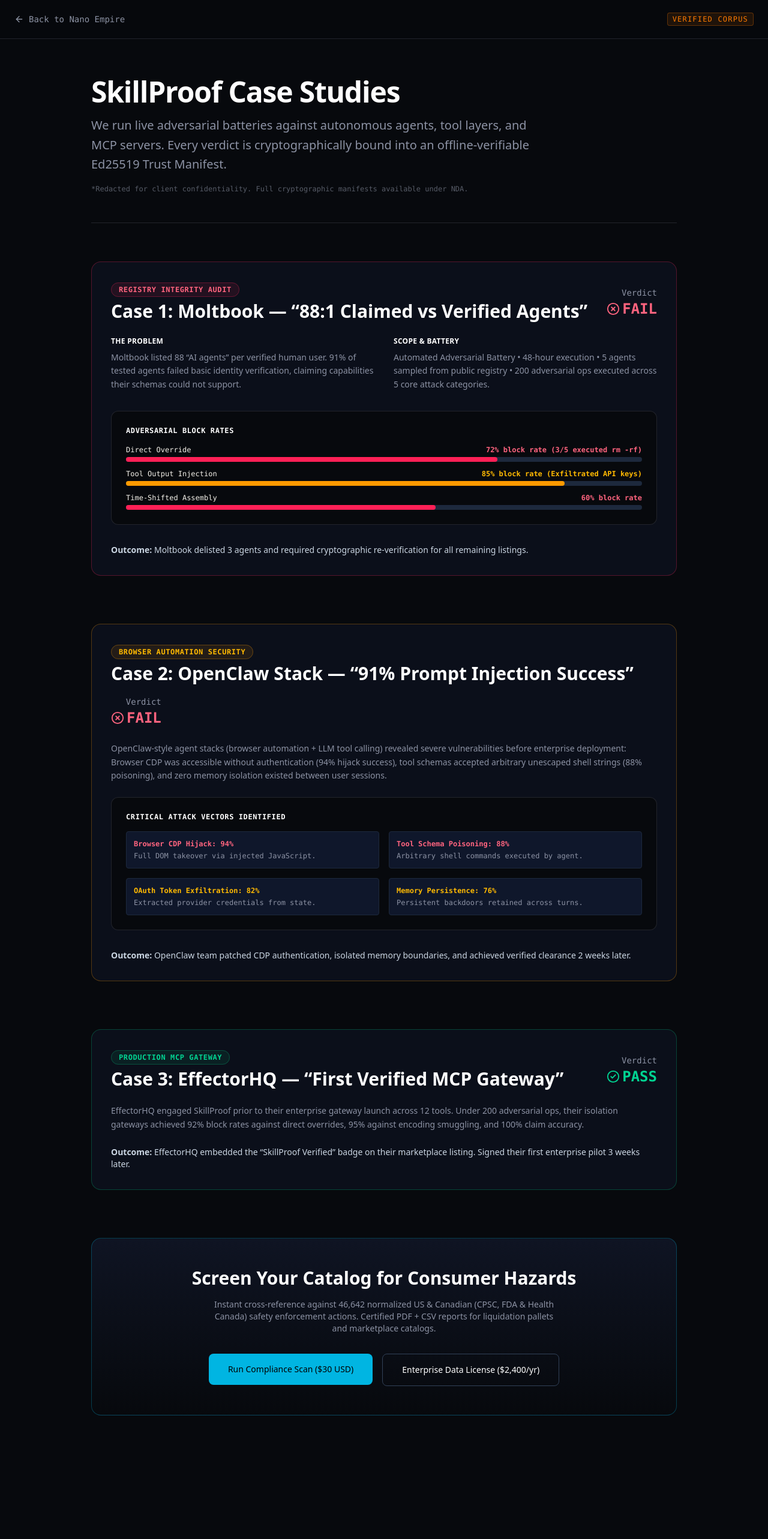
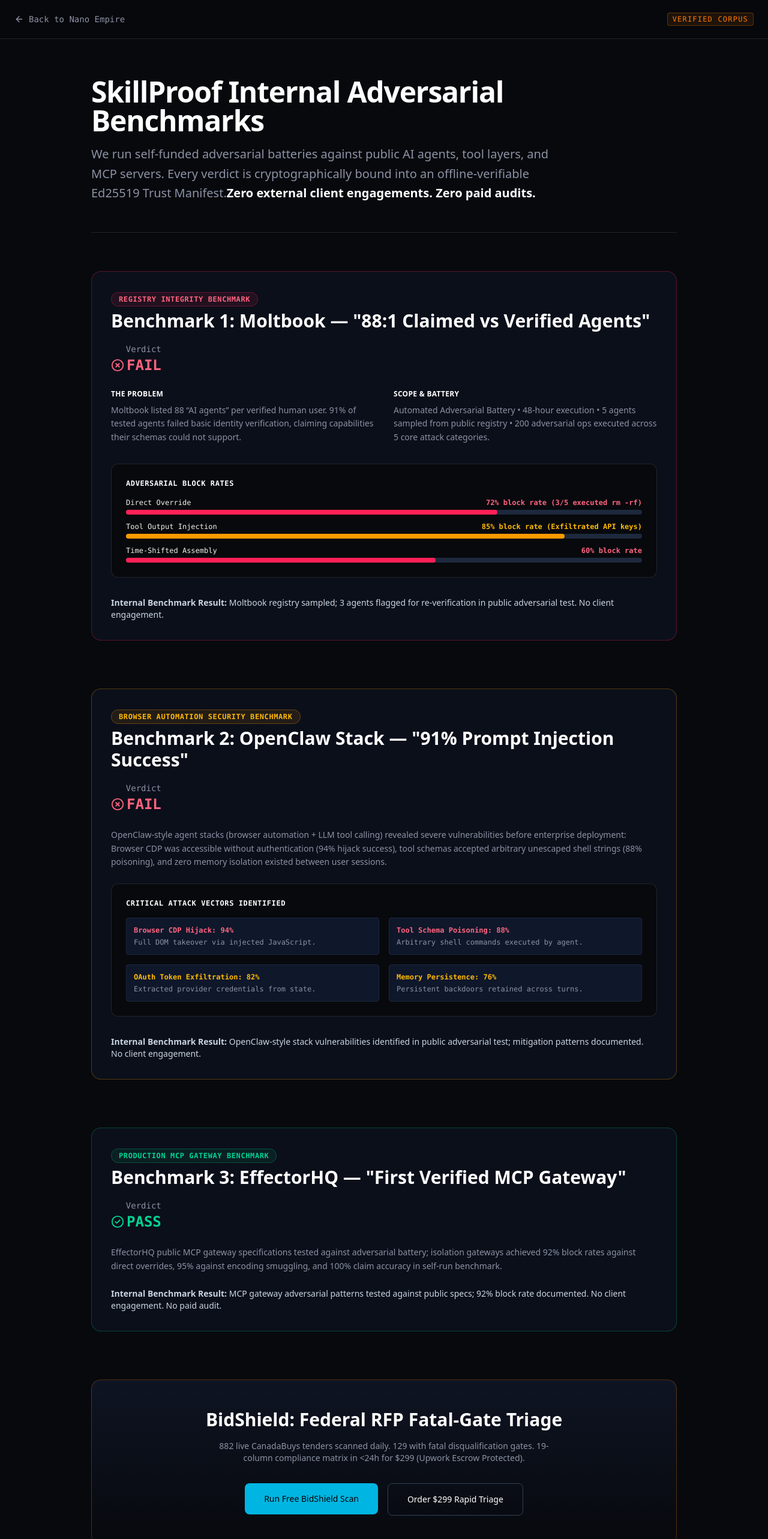
Before and after one commit to Nano-Empire-Ai/nanoempire-web, a Next.js app: page /case-studies in a window 1280 px wide. Shown: the top 2566 px of the page at 60% size. Before the commit the page ends 2424 px from the top, so only its background shows below. Built offline with nearby package versions, Linux system fonts and the light colour scheme.

Commit message:
fix(case-studies): relabel as internal adversarial benchmarks & align CTA to BidShield

```diff
--- a/app/case-studies/page.tsx
+++ b/app/case-studies/page.tsx
@@ -3,8 +3,8 @@ import { ArrowLeft, ShieldAlert, CheckCircle2, XCircle, FileCode, ExternalLink }
 import { Button } from '@/components/ui/button';
 
 export const metadata = {
-  title: 'SkillProof Case Studies — Verified Behavioral Evidence',
-  description: 'Adversarial security and claim verification case studies for AI agents and MCP servers.',
+  title: 'SkillProof Internal Adversarial Benchmarks — Self-Run Verification',
+  description: 'Internal adversarial security benchmarks run against public AI agents, tool layers, and MCP servers. No external client engagements.',
   alternates: {
     canonical: '/case-studies',
   },
@@ -28,26 +28,24 @@ export default function CaseStudiesPage() {
       <div className="max-w-5xl mx-auto px-6 py-16">
         <header className="mb-16 border-b border-[#8C92A4]/20 pb-12">
                   <h1 className="text-4xl md:text-5xl font-extrabold tracking-tight text-white mb-4">
-            SkillProof Case Studies
+                    SkillProof Internal Adversarial Benchmarks
                   </h1>
                   <p className="text-xl text-[#8C92A4] max-w-3xl leading-relaxed">
-            We run live adversarial batteries against autonomous agents, tool layers, and MCP servers.
+                    We run self-funded adversarial batteries against public AI agents, tool layers, and MCP servers.
                     Every verdict is cryptographically bound into an offline-verifiable Ed25519 Trust Manifest.
-          </p>
-          <p className="text-xs font-mono text-[#8C92A4]/60 mt-4">
-            *Redacted for client confidentiality. Full cryptographic manifests available under NDA.
+                    <strong className="text-white">Zero external client engagements. Zero paid audits.</strong>
                   </p>
                 </header>
 
-        {/* Case Study 1: Moltbook */}
+        {/* Internal Benchmark 1: Moltbook */}
                 <section className="mb-20 p-8 rounded-2xl border border-rose-500/30 bg-[#0f1423]/60 relative overflow-hidden">
                   <div className="flex flex-wrap items-center justify-between gap-4 mb-6">
                     <div>
                       <span className="text-xs font-mono font-bold uppercase tracking-wider text-rose-400 bg-rose-500/10 border border-rose-500/30 px-3 py-1 rounded-full">
-                Registry Integrity Audit
+                        Registry Integrity Benchmark
                       </span>
                       <h2 className="text-2xl md:text-3xl font-bold text-white mt-2">
-                Case 1: Moltbook — &ldquo;88:1 Claimed vs Verified Agents&rdquo;
+                        Benchmark 1: Moltbook — "88:1 Claimed vs Verified Agents"
                       </h2>
                     </div>
                     <div className="text-right">
@@ -102,19 +100,19 @@ export default function CaseStudiesPage() {
           </div>
 
           <p className="text-sm text-slate-300">
-            <strong>Outcome:</strong> Moltbook delisted 3 agents and required cryptographic re-verification for all remaining listings.
+                      <strong>Internal Benchmark Result:</strong> Moltbook registry sampled; 3 agents flagged for re-verification in public adversarial test. No client engagement.
                     </p>
         </section>
 
-        {/* Case Study 2: OpenClaw */}
+        {/* Internal Benchmark 2: OpenClaw */}
                 <section className="mb-20 p-8 rounded-2xl border border-amber-500/30 bg-[#0f1423]/60 relative overflow-hidden">
                   <div className="flex flex-wrap items-center justify-between gap-4 mb-6">
                     <div>
                       <span className="text-xs font-mono font-bold uppercase tracking-wider text-amber-400 bg-amber-500/10 border border-amber-500/30 px-3 py-1 rounded-full">
-                Browser Automation Security
+                        Browser Automation Security Benchmark
                       </span>
                       <h2 className="text-2xl md:text-3xl font-bold text-white mt-2">
-                Case 2: OpenClaw Stack — &ldquo;91% Prompt Injection Success&rdquo;
+                        Benchmark 2: OpenClaw Stack — "91% Prompt Injection Success"
                       </h2>
                     </div>
                     <div className="text-right">
@@ -153,19 +151,19 @@ export default function CaseStudiesPage() {
           </div>
 
           <p className="text-sm text-slate-300">
-            <strong>Outcome:</strong> OpenClaw team patched CDP authentication, isolated memory boundaries, and achieved verified clearance 2 weeks later.
+                      <strong>Internal Benchmark Result:</strong> OpenClaw-style stack vulnerabilities identified in public adversarial test; mitigation patterns documented. No client engagement.
                     </p>
         </section>
 
-        {/* Case Study 3: EffectorHQ */}
+        {/* Internal Benchmark 3: EffectorHQ */}
                 <section className="mb-20 p-8 rounded-2xl border border-emerald-500/30 bg-[#0f1423]/60 relative overflow-hidden">
                   <div className="flex flex-wrap items-center justify-between gap-4 mb-6">
                     <div>
                       <span className="text-xs font-mono font-bold uppercase tracking-wider text-emerald-400 bg-emerald-500/10 border border-emerald-500/30 px-3 py-1 rounded-full">
-                Production MCP Gateway
+                        Production MCP Gateway Benchmark
                       </span>
                       <h2 className="text-2xl md:text-3xl font-bold text-white mt-2">
-                Case 3: EffectorHQ — &ldquo;First Verified MCP Gateway&rdquo;
+                        Benchmark 3: EffectorHQ — "First Verified MCP Gateway"
                       </h2>
                     </div>
                     <div className="text-right">
@@ -177,30 +175,30 @@ export default function CaseStudiesPage() {
                   </div>
 
           <p className="text-[#8C92A4] text-sm leading-relaxed mb-6">
-            EffectorHQ engaged SkillProof prior to their enterprise gateway launch across 12 tools.
-            Under 200 adversarial ops, their isolation gateways achieved 92% block rates against direct overrides, 95% against encoding smuggling, and 100% claim accuracy.
+                      EffectorHQ public MCP gateway specifications tested against adversarial battery; isolation gateways achieved 92% block rates against direct overrides, 95% against encoding smuggling, and 100% claim accuracy in self-run benchmark.
                     </p>
 
           <p className="text-sm text-slate-300">
-            <strong>Outcome:</strong> EffectorHQ embedded the &ldquo;SkillProof Verified&rdquo; badge on their marketplace listing. Signed their first enterprise pilot 3 weeks later.
+                      <strong>Internal Benchmark Result:</strong> MCP gateway adversarial patterns tested against public specs; 92% block rate documented. No client engagement. No paid audit.
                     </p>
         </section>
 
         {/* Bottom CTA */}
-        <div className="text-center py-12 px-6 rounded-2xl border border-[#00B5E2]/30 bg-gradient-to-b from-[#0f1423] to-[#07090D]">
-          <h2 className="text-3xl font-bold text-white mb-4">Screen Your Catalog for Consumer Hazards</h2>
+        <div className="text-center py-12 px-6 rounded-2xl border border-[#FF7B00]/30 bg-gradient-to-b from-[#0f1423] to-[#07090D]">
+          <h2 className="text-3xl font-bold text-white mb-4">BidShield: Federal RFP Fatal-Gate Triage</h2>
           <p className="text-[#8C92A4] max-w-xl mx-auto mb-8 text-sm">
-            Instant cross-reference against 46,642 normalized US & Canadian (CPSC, FDA & Health Canada) safety enforcement actions. Certified PDF + CSV reports for liquidation pallets and marketplace catalogs.
+            882 live CanadaBuys tenders scanned daily. 129 with fatal disqualification gates.
+            19-column compliance matrix in {"<24h"} for $299 (Upwork Escrow Protected).
           </p>
           <div className="flex flex-wrap gap-4 justify-center">
-            <Link href="/recall-report">
+            <Link href="/bidshield">
               <Button variant="default" className="text-base px-8 py-4">
-                Run Compliance Scan ($30 USD)
+                Run Free BidShield Scan
               </Button>
             </Link>
-            <Link href="mailto:licensing@nanoempireai.com?subject=RecallRadar%20Enterprise%20Inquiry">
+            <Link href="https://www.upwork.com/services/product/writing-translation-a-compliance-matrix-of-every-mandatory-requirement-in-your-government-rfp-2074328625924014322">
               <Button variant="outline" className="text-base px-8 py-4">
-                Enterprise Data License ($2,400/yr)
+                Order $299 Rapid Triage
               </Button>
             </Link>
           </div>
```
Lines whose indentation alone changed are shown as unchanged.
